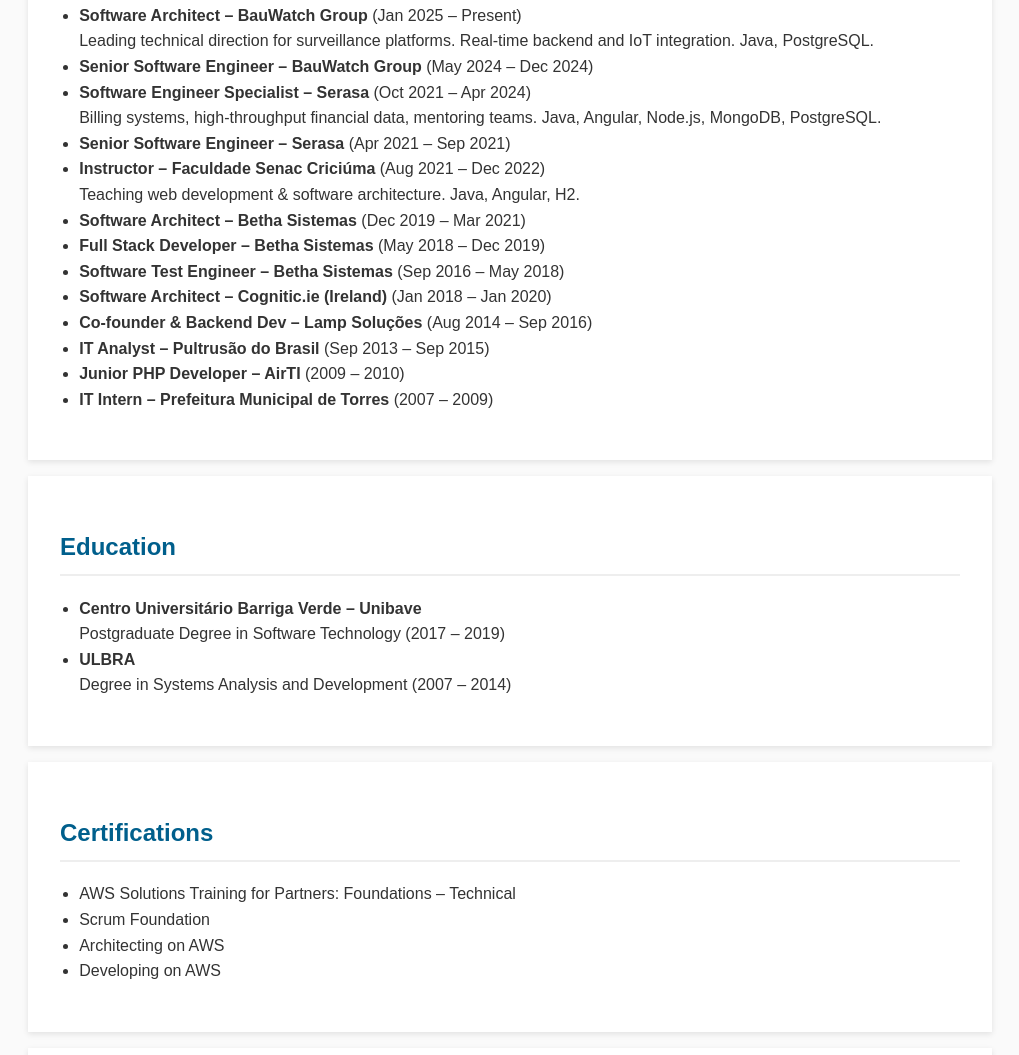
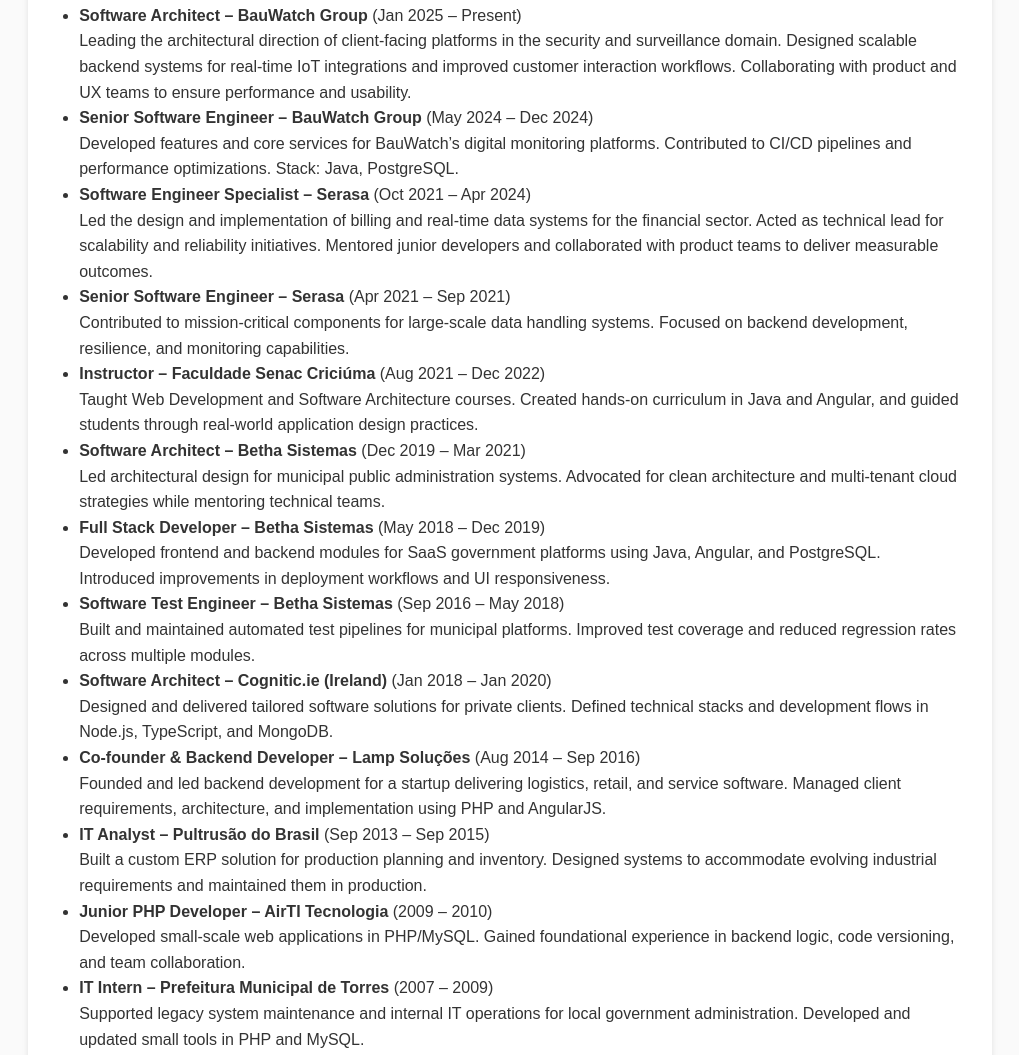
Before and after one commit to rpereira15/rpereira15.github.io, a plain HTML site: page index.html in a window 1280 px wide. Shown: the part 634-1689 px from the top of the page, without its empty margins (130-1149 px from the left). Drawn offline with Linux system fonts and the light colour scheme.

Commit message:
Improve experiences

```diff
--- a/index.html
+++ b/index.html
@@ -30,21 +30,61 @@
 <section>
     <h2>Experience</h2>
     <ul>
-        <li><strong>Software Architect – BauWatch Group</strong> (Jan 2025 – Present)<br>Leading technical direction for surveillance platforms. Real-time backend and IoT integration. Java, PostgreSQL.</li>
-        <li><strong>Senior Software Engineer – BauWatch Group</strong> (May 2024 – Dec 2024)</li>
-        <li><strong>Software Engineer Specialist – Serasa</strong> (Oct 2021 – Apr 2024)<br>Billing systems, high-throughput financial data, mentoring teams. Java, Angular, Node.js, MongoDB, PostgreSQL.</li>
-        <li><strong>Senior Software Engineer – Serasa</strong> (Apr 2021 – Sep 2021)</li>
-        <li><strong>Instructor – Faculdade Senac Criciúma</strong> (Aug 2021 – Dec 2022)<br>Teaching web development & software architecture. Java, Angular, H2.</li>
-        <li><strong>Software Architect – Betha Sistemas</strong> (Dec 2019 – Mar 2021)</li>
-        <li><strong>Full Stack Developer – Betha Sistemas</strong> (May 2018 – Dec 2019)</li>
-        <li><strong>Software Test Engineer – Betha Sistemas</strong> (Sep 2016 – May 2018)</li>
-        <li><strong>Software Architect – Cognitic.ie (Ireland)</strong> (Jan 2018 – Jan 2020)</li>
-        <li><strong>Co-founder & Backend Dev – Lamp Soluções</strong> (Aug 2014 – Sep 2016)</li>
-        <li><strong>IT Analyst – Pultrusão do Brasil</strong> (Sep 2013 – Sep 2015)</li>
-        <li><strong>Junior PHP Developer – AirTI</strong> (2009 – 2010)</li>
-        <li><strong>IT Intern – Prefeitura Municipal de Torres</strong> (2007 – 2009)</li>
+        <li>
+            <strong>Software Architect – BauWatch Group</strong> (Jan 2025 – Present)<br />
+            Leading the architectural direction of client-facing platforms in the security and surveillance domain. Designed scalable backend systems for real-time IoT integrations and improved customer interaction workflows. Collaborating with product and UX teams to ensure performance and usability.
+        </li>
+        <li>
+            <strong>Senior Software Engineer – BauWatch Group</strong> (May 2024 – Dec 2024)<br />
+            Developed features and core services for BauWatch’s digital monitoring platforms. Contributed to CI/CD pipelines and performance optimizations. Stack: Java, PostgreSQL.
+        </li>
+        <li>
+            <strong>Software Engineer Specialist – Serasa</strong> (Oct 2021 – Apr 2024)<br />
+            Led the design and implementation of billing and real-time data systems for the financial sector. Acted as technical lead for scalability and reliability initiatives. Mentored junior developers and collaborated with product teams to deliver measurable outcomes.
+        </li>
+        <li>
+            <strong>Senior Software Engineer – Serasa</strong> (Apr 2021 – Sep 2021)<br />
+            Contributed to mission-critical components for large-scale data handling systems. Focused on backend development, resilience, and monitoring capabilities.
+        </li>
+        <li>
+            <strong>Instructor – Faculdade Senac Criciúma</strong> (Aug 2021 – Dec 2022)<br />
+            Taught Web Development and Software Architecture courses. Created hands-on curriculum in Java and Angular, and guided students through real-world application design practices.
+        </li>
+        <li>
+            <strong>Software Architect – Betha Sistemas</strong> (Dec 2019 – Mar 2021)<br />
+            Led architectural design for municipal public administration systems. Advocated for clean architecture and multi-tenant cloud strategies while mentoring technical teams.
+        </li>
+        <li>
+            <strong>Full Stack Developer – Betha Sistemas</strong> (May 2018 – Dec 2019)<br />
+            Developed frontend and backend modules for SaaS government platforms using Java, Angular, and PostgreSQL. Introduced improvements in deployment workflows and UI responsiveness.
+        </li>
+        <li>
+            <strong>Software Test Engineer – Betha Sistemas</strong> (Sep 2016 – May 2018)<br />
+            Built and maintained automated test pipelines for municipal platforms. Improved test coverage and reduced regression rates across multiple modules.
+        </li>
+        <li>
+            <strong>Software Architect – Cognitic.ie (Ireland)</strong> (Jan 2018 – Jan 2020)<br />
+            Designed and delivered tailored software solutions for private clients. Defined technical stacks and development flows in Node.js, TypeScript, and MongoDB.
+        </li>
+        <li>
+            <strong>Co-founder & Backend Developer – Lamp Soluções</strong> (Aug 2014 – Sep 2016)<br />
+            Founded and led backend development for a startup delivering logistics, retail, and service software. Managed client requirements, architecture, and implementation using PHP and AngularJS.
+        </li>
+        <li>
+            <strong>IT Analyst – Pultrusão do Brasil</strong> (Sep 2013 – Sep 2015)<br />
+            Built a custom ERP solution for production planning and inventory. Designed systems to accommodate evolving industrial requirements and maintained them in production.
+        </li>
+        <li>
+            <strong>Junior PHP Developer – AirTI Tecnologia</strong> (2009 – 2010)<br />
+            Developed small-scale web applications in PHP/MySQL. Gained foundational experience in backend logic, code versioning, and team collaboration.
+        </li>
+        <li>
+            <strong>IT Intern – Prefeitura Municipal de Torres</strong> (2007 – 2009)<br />
+            Supported legacy system maintenance and internal IT operations for local government administration. Developed and updated small tools in PHP and MySQL.
+        </li>
     </ul>
 </section>
+
 
 <section>
     <h2>Education</h2>
```
